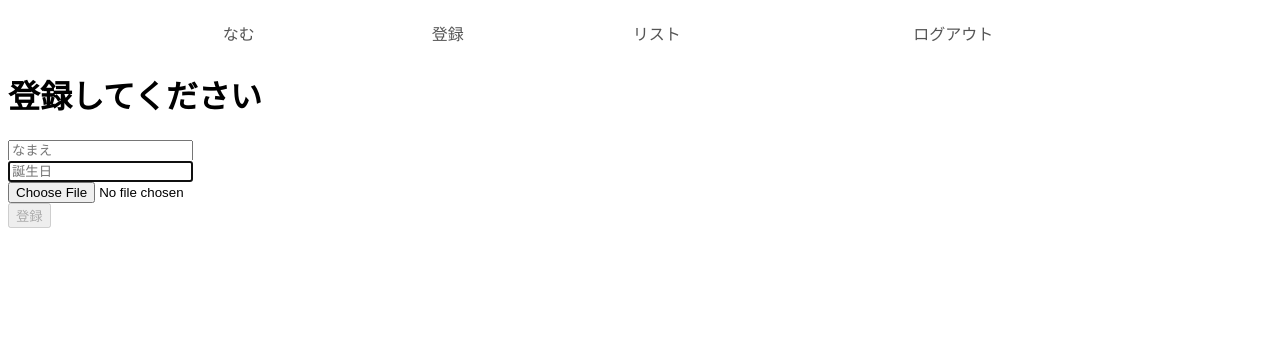
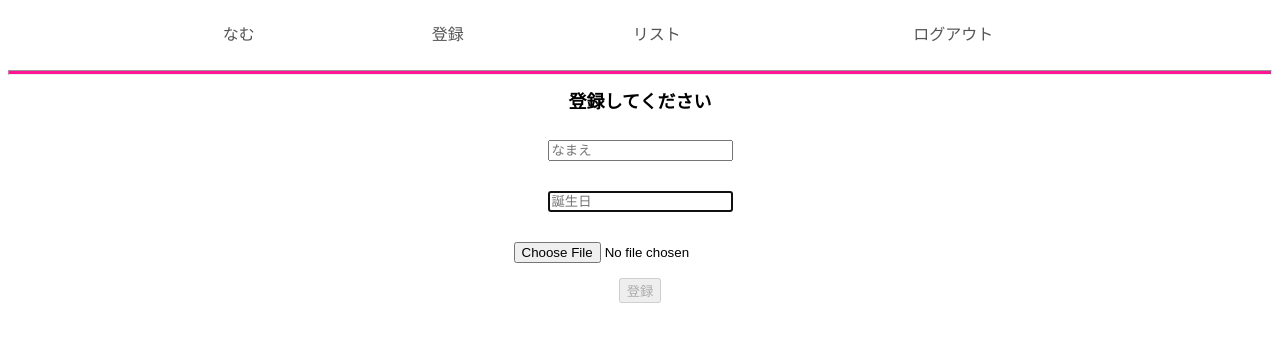
Before and after one commit to masu-01/namu03, a React (Create React App) app: page /regi in a window 1280 px wide. Shown: the top 342 px of the page. Built offline with nearby package versions, Linux system fonts and the light colour scheme; no server answers; sample sign-in values are in the browser's storage.

Commit message:
登録ページ(regi.jsx)のcss

```diff
--- a/src/components/Login.jsx
+++ b/src/components/Login.jsx
@@ -35,7 +35,7 @@ const Login = (props) => {
             </div>
 
             {/* ログインしてください */}
-            <h1 className="loginText">
+            <h1 className="titleText">
                 {isLogin ? "ログインしてください" : "アカウントを作成する"}
             </h1>
 
--- a/src/components/Menu.jsx
+++ b/src/components/Menu.jsx
@@ -13,6 +13,7 @@ const Menu = () => {
                     <li><Logout /></li>
                 </ul>
             </nav>
+            <hr />
         </div>
     )
 }
--- a/src/components/Regi.jsx
+++ b/src/components/Regi.jsx
@@ -4,6 +4,8 @@ import React, { useState, useEffect } from 'react';
 import { db, storage, auth } from '../firebase';
 import firebase from 'firebase/app';
 import Menu from './Menu';
+import "./style.css"
+
 
 const Regi = (props) => {
     // ==ログイン認証セット===================================================
@@ -109,17 +111,18 @@ const Regi = (props) => {
   };
 
   return (
-    <div>
+    <div className="body-content">
         <Menu />
       {/* 登録の担当をするパーツ（コンポーネント） */}
       {/* TweetInputではinputタグや送信ボタンを置いて、firebaseにデータを登録するものを記述します */}
-      <h1>登録してください</h1>
+      <h1 className="titleText">登録してください</h1>
       {/* formタグを使います */}
       <form onSubmit={sendTweet}>
         <div>
           <input
             type="text"
             placeholder="なまえ"
+            className="loginInput"
             autoFocus
             value={name}
             onChange={(e) => setName(e.target.value)}
@@ -129,13 +132,14 @@ const Regi = (props) => {
           <input
             type="text"
             placeholder="誕生日"
+            className="loginInput"
             autoFocus
             value={bday}
             onChange={(e) => setBday(e.target.value)}
           />
         </div>
         <div>
-          <input type="file" onChange={onChangeImageHandler} />
+          <input type="file" onChange={onChangeImageHandler} className="loginInput" />
         </div>
         <div>
           <button type="submit" disabled={!name}>
--- a/src/components/style.css
+++ b/src/components/style.css
@@ -2,6 +2,10 @@ body{
     font-family:"Meiryo",monospace ;
 }
 
+hr{
+	height: 3px;
+    background: #ff1493;
+}
 
 .body-content {
     text-align: center;
@@ -62,9 +66,8 @@ nav li:hover{
     margin: 15px;
 }
 
-.loginText{
+.titleText{
     font-family:"Hiragino Kaku Gothic ProN" ;
     font: 18px gray;
     font-weight: bold;
-
 }
```
